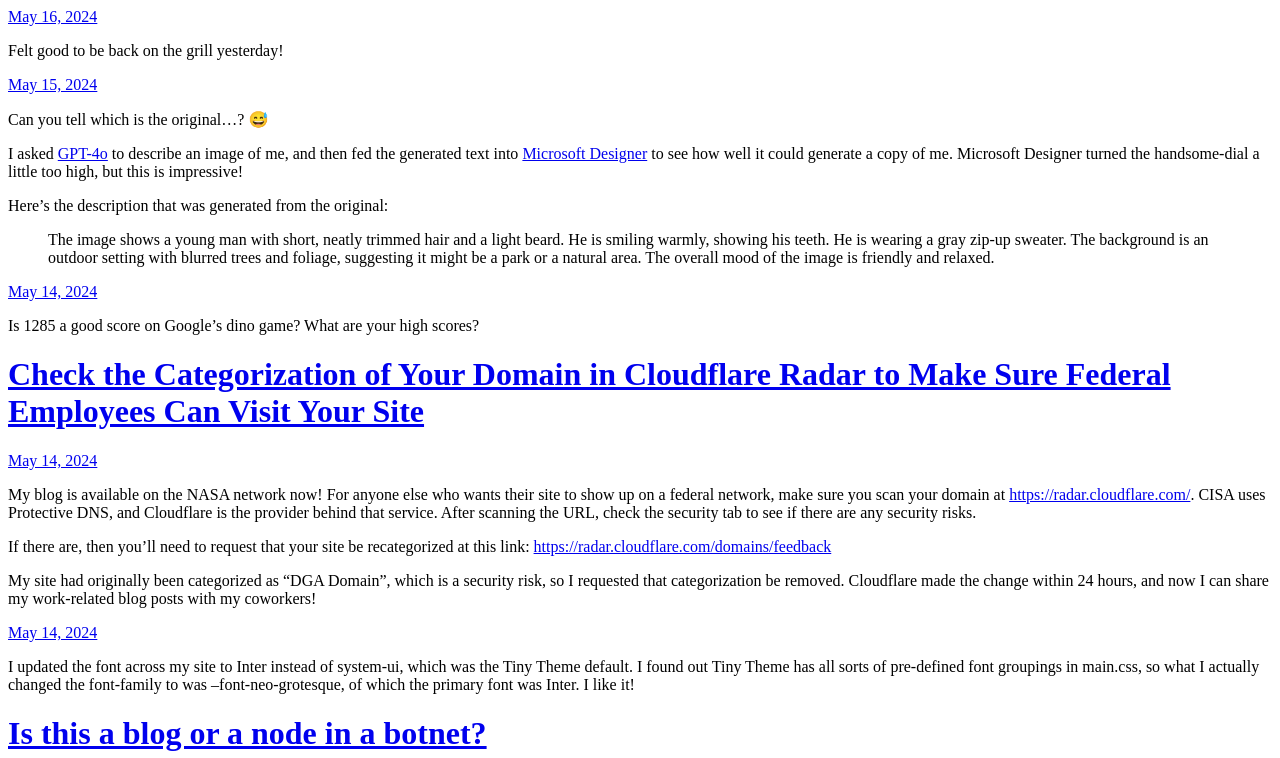
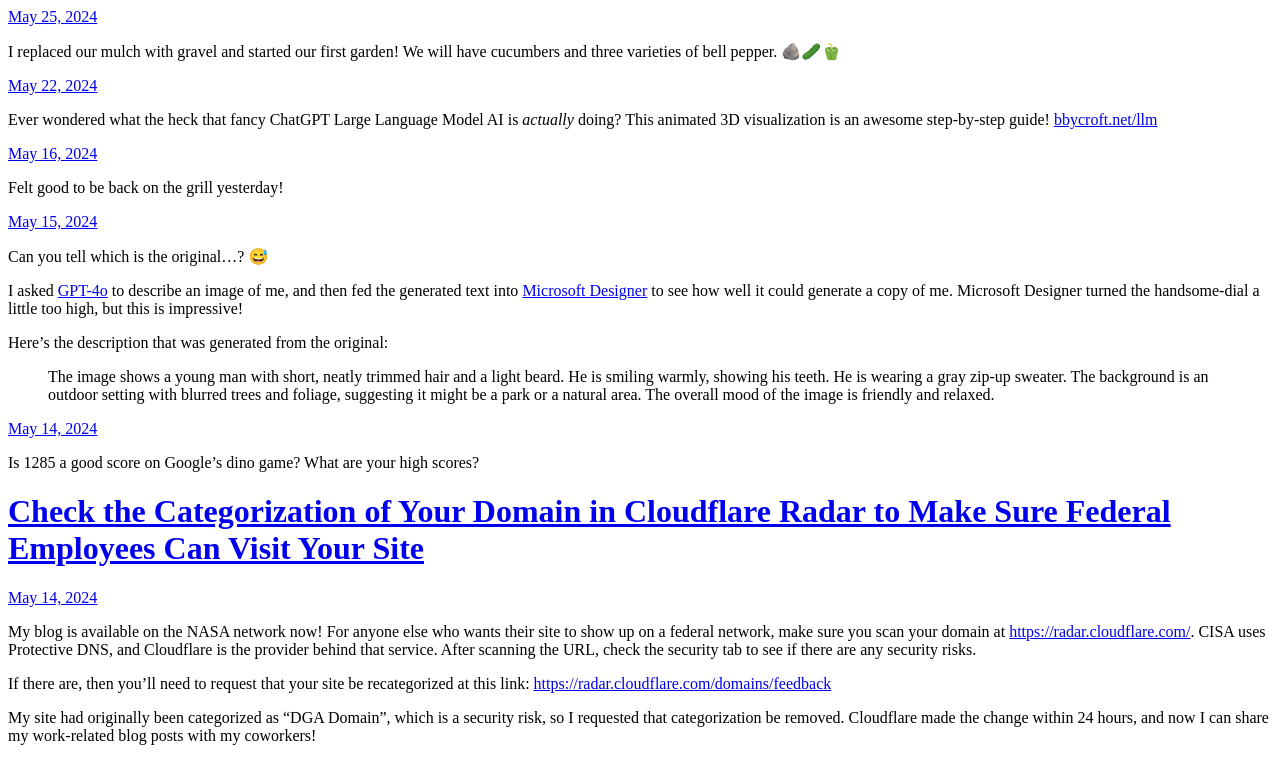
Before and after one commit to jakeweidokal/blog, a plain HTML site: page index.html in a window 1280 px wide. Shown: the top 758 px of the page. Drawn offline with Linux system fonts and the light colour scheme.

Commit message:
Archiving from Micro.blog.

```diff
--- a/index.html
+++ b/index.html
@@ -21,6 +21,29 @@
 <div class="h-feed">
 
 
+
+	  <div class="h-entry">
+
+
+		<a href="https://weidok.al/2024/05/25/i-replaced-our.html" class="u-url"><time class="dt-published" datetime="2024-05-25 09:32:41 -0400">May 25, 2024</time></a>
+
+		<div class="e-content">
+			 <p>I replaced our mulch with gravel and started our first garden! We will have cucumbers and three varieties of bell pepper. 🪨🥒🫑</p>
+<p><!-- raw HTML omitted --><!-- raw HTML omitted --></p>
+
+		</div>
+	  </div>
+
+	  <div class="h-entry">
+
+
+		<a href="https://weidok.al/2024/05/22/ever-wondered-what.html" class="u-url"><time class="dt-published" datetime="2024-05-22 11:31:24 -0400">May 22, 2024</time></a>
+
+		<div class="e-content">
+			 <p>Ever wondered what the heck that fancy ChatGPT Large Language Model AI is <em>actually</em> doing? This animated 3D visualization is an awesome step-by-step guide! <a href="https://bbycroft.net/llm">bbycroft.net/llm</a></p>
+
+		</div>
+	  </div>
 
 	  <div class="h-entry">
 
```
